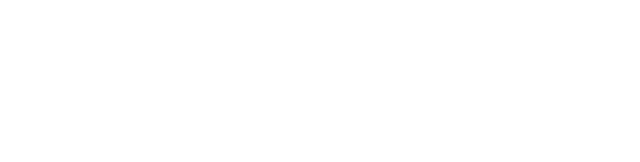
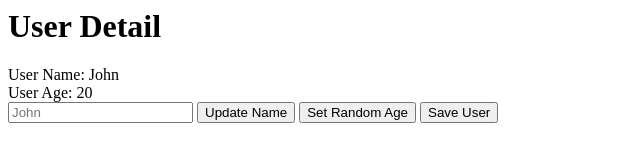
Before and after one commit to ToddLGarrison/typescriptWebFramework, a website with bundled scripts: page index.html in a window 1280 px wide. Shown: the whole page, without its empty margins (0-640 px from the left). Built offline with nearby package versions, Linux system fonts and the light colour scheme.

Commit message:
update parcel

```diff
--- a/db.json
+++ b/db.json
@@ -14,6 +14,11 @@
       "name": "new record",
       "age": 1,
       "id": 3
+    },
+    {
+      "name": "Tim Bob Joe",
+      "age": 95,
+      "id": 4
     }
   ]
 }
--- a/src/views/UserEdit.ts
+++ b/src/views/UserEdit.ts
@@ -1,5 +1,7 @@
 import { View } from './View';
 import { User, UserProps } from '../models/User';
+import { UserForm } from './UserForm';
+import { UserShow } from './UserShow';
 
 export class UserEdit extends View<User, UserProps> {
     regionsMap():{ [key: string]: string} {
@@ -7,6 +9,12 @@ export class UserEdit extends View<User, UserProps> {
             userShow: '.user-show',
             userForm: '.user-form'
         };
+    }
+
+    onRender(): void {
+        new UserShow(this.regions.userShow, this.model).render();
+        new UserForm(this.regions.userForm, this.model).render();
+
     }
 
     template(): string {
--- a/src/views/View.ts
+++ b/src/views/View.ts
@@ -48,6 +48,10 @@ export abstract class View<T extends Model<K>, K extends HasId> {
         }
     }
 
+    onRender(): void{
+
+    }
+
     render(): void {
         this.parent.innerHTML = '';
 
@@ -57,6 +61,8 @@ export abstract class View<T extends Model<K>, K extends HasId> {
         this.bindEvents(templateElement.content);
         this.mapRegions(templateElement.content);
 
+        this.onRender();
+
         this.parent.append(templateElement.content);
     }
 }
```
Also changed, not shown: dist/index.html, 3 other files.
